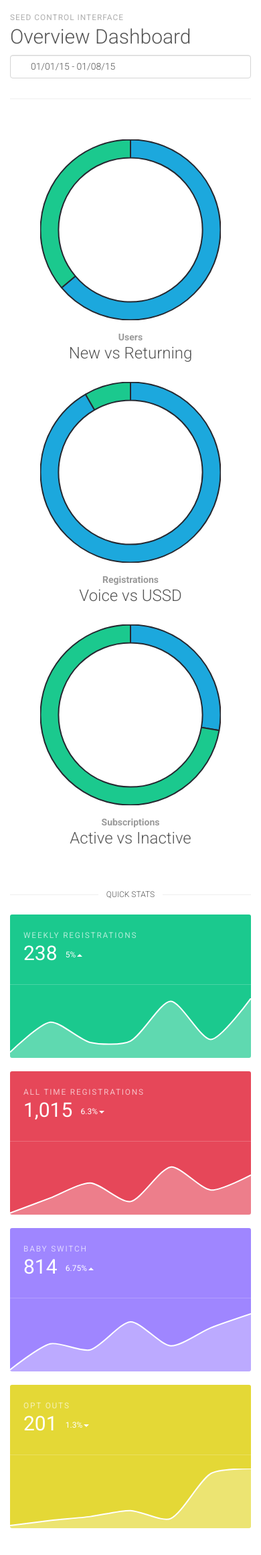
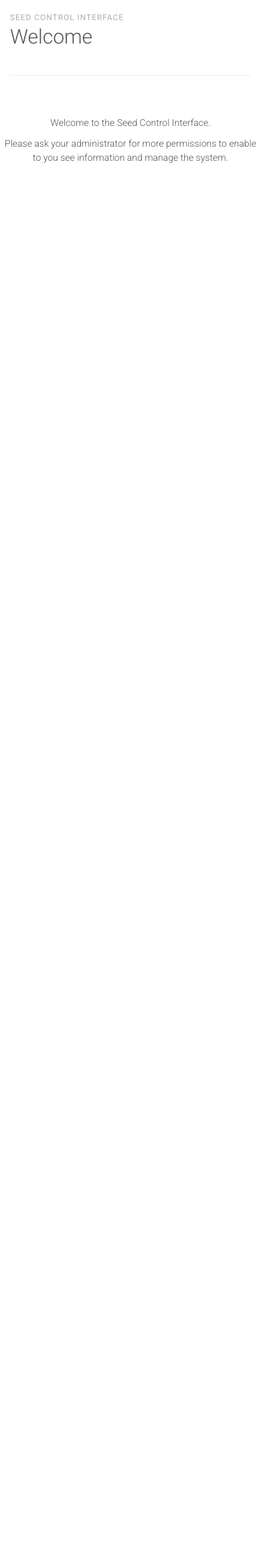
Before and after one commit to praekeltfoundation/seed-control-interface, a Django app: template ci/templates/ci/index.html in a window 390 px wide. Shown: the part 167-2488 px from the top of the page at 67% size. After the commit the page ends 410 px from the top, so only its background shows below. Run offline with Django 3.2, Linux system fonts and the light colour scheme; the template is opened without the code that fills it, so the values that code supplies are empty; some libraries are stand-ins or nearby versions; some web fonts are replaced.

```diff
--- a/ci/templates/ci/index.html
+++ b/ci/templates/ci/index.html
@@ -5,13 +5,13 @@
 <div class="dashhead">
   <div class="dashhead-titles">
     <h6 class="dashhead-subtitle">Seed Control Interface</h6>
-    <h2 class="dashhead-title">Overview Dashboard</h2>
+    <h2 class="dashhead-title">Welcome</h2>
   </div>
 
   <div class="btn-toolbar dashhead-toolbar">
     <div class="btn-toolbar-item input-with-icon">
-      <input type="text" value="01/01/15 - 01/08/15" class="form-control" data-provide="datepicker">
-      <span class="icon icon-calendar"></span>
+      <!-- <input type="text" value="01/01/15 - 01/08/15" class="form-control" data-provide="datepicker">
+      <span class="icon icon-calendar"></span> -->
     </div>
   </div>
 </div>
@@ -19,102 +19,10 @@
 <hr class="m-t">
 
 <div class="row text-center m-t-lg">
-  <div class="col-sm-4 m-b-md">
-    <div class="w-lg m-x-auto">
-      <canvas
-      class="ex-graph"
-      width="200" height="200"
-      data-chart="doughnut"
-      data-value="[{ value: 230, color: '#1ca8dd', label: 'Returning' }, { value: 130, color: '#1bc98e', label: 'New' }]"
-      data-segment-stroke-color="#252830">
-      </canvas>
-    </div>
-    <strong class="text-muted">Users</strong>
-    <h3>New vs Returning</h3>
-  </div>
-  <div class="col-sm-4 m-b-md">
-    <div class="w-lg m-x-auto">
-      <canvas
-      class="ex-graph"
-      width="200" height="200"
-      data-chart="doughnut"
-      data-value="[{ value: 330, color: '#1ca8dd', label: 'Recurring' }, { value: 30, color: '#1bc98e', label: 'New' }]"
-      data-segment-stroke-color="#252830">
-      </canvas>
-    </div>
-    <strong class="text-muted">Registrations</strong>
-    <h3>Voice vs USSD</h3>
-  </div>
-  <div class="col-sm-4 m-b-md">
-    <div class="w-lg m-x-auto">
-      <canvas
-      class="ex-graph"
-      width="200" height="200"
-      data-chart="doughnut"
-      data-value="[{ value: 100, color: '#1ca8dd', label: 'Referrals' }, { value: 260, color: '#1bc98e', label: 'Direct' }]"
-      data-segment-stroke-color="#252830">
-      </canvas>
-    </div>
-    <strong class="text-muted">Subscriptions</strong>
-    <h3>Active vs Inactive</h3>
-  </div>
+  <p>Welcome to the Seed Control Interface.</p>
+  <p>
+    Please ask your administrator for more
+    permissions to enable to you see information and manage the system.
+  </p>
 </div>
-
-<div class="hr-divider m-t-md m-b">
-  <h3 class="hr-divider-content hr-divider-heading">Quick stats</h3>
-</div>
-
-<div class="row statcards">
-  <div class="col-sm-6 col-lg-3 m-b">
-    <div class="statcard statcard-success">
-    <div class="p-a">
-    <span class="statcard-desc">Weekly registrations</span>
-    <h2 class="statcard-number">
-      238
-      <small class="delta-indicator delta-positive">5%</small>
-    </h2>
-    <hr class="statcard-hr m-b-0">
-    </div>
-    <canvas id="sparkline1" width="378" height="94" class="sparkline" data-chart="spark-line" data-value="[{data:[28,68,41,43,96,45,100]}]" data-labels="['a','b','c','d','e','f','g']" style="width: 189px; height: 47px;"></canvas>
-    </div>
-  </div>
-  <div class="col-sm-6 col-lg-3 m-b">
-    <div class="statcard statcard-danger">
-    <div class="p-a">
-    <span class="statcard-desc">All time registrations</span>
-    <h2 class="statcard-number">
-      1,015
-      <small class="delta-indicator delta-negative">6.3%</small>
-    </h2>
-    <hr class="statcard-hr m-b-0">
-    </div>
-    <canvas id="sparkline1" width="378" height="94" class="sparkline" data-chart="spark-line" data-value="[{data:[4,34,64,27,96,50,80]}]" data-labels="['a', 'b','c','d','e','f','g']" style="width: 189px; height: 47px;"></canvas>
-    </div>
-  </div>
-  <div class="col-sm-6 col-lg-3 m-b">
-    <div class="statcard statcard-info">
-    <div class="p-a">
-    <span class="statcard-desc">Baby switch</span>
-    <h2 class="statcard-number">
-      814
-      <small class="delta-indicator delta-positive">6.75%</small>
-    </h2>
-    <hr class="statcard-hr m-b-0">
-    </div>
-    <canvas id="sparkline1" width="378" height="94" class="sparkline" data-chart="spark-line" data-value="[{data:[12,38,32,60,36,54,68]}]" data-labels="['a', 'b','c','d','e','f','g']" style="width: 189px; height: 47px;"></canvas>
-    </div>
-  </div>
-  <div class="col-sm-6 col-lg-3 m-b">
-    <div class="statcard statcard-warning">
-    <div class="p-a">
-    <span class="statcard-desc">Opt outs</span>
-    <h2 class="statcard-number">
-      201
-      <small class="delta-indicator delta-negative">1.3%</small>
-    </h2>
-    <hr class="statcard-hr m-b-0">
-    </div>
-    <canvas id="sparkline1" width="378" height="94" class="sparkline" data-chart="spark-line" data-value="[{data:[43,48,52,58,50,95,100]}]" data-labels="['a', 'b','c','d','e','f','g']" style="width: 189px; height: 47px;"></canvas>
-    </div>
-  </div>
 {% endblock %}
```
Also changed, not shown: ci/views.py (+8 -2 lines).
